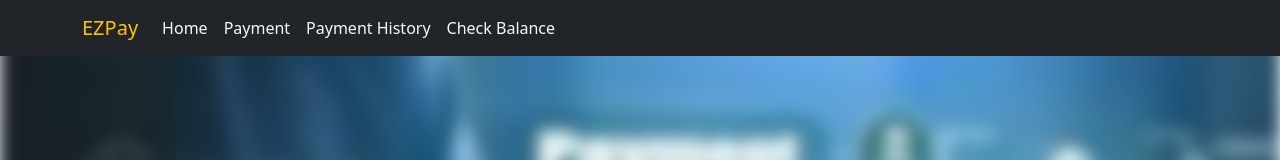
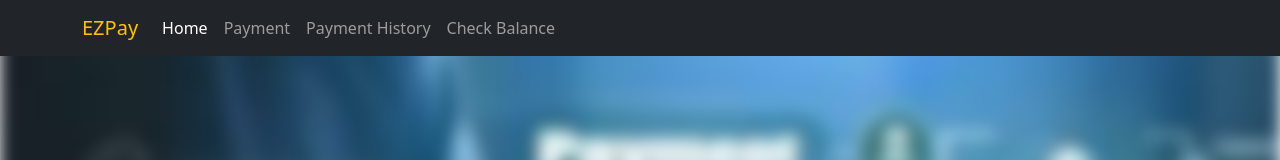
Before and after one commit to AishveenKaur/Ezpay_front, a React (Create React App) app: page / in a window 1280 px wide. Shown: the top 160 px of the page. Built offline with nearby package versions, Linux system fonts and the light colour scheme.

Commit message:
Updated Navbar.js

```diff
--- a/src/Pages/Navbar.js
+++ b/src/Pages/Navbar.js
@@ -15,32 +15,36 @@ const NavbarComponent = () => {
             <Nav.Link
               as={NavLink}
               to="/"
-              className="nav-link text-light"
-              activeClassName="text-warning"
+              className={({ isActive }) =>
+                isActive ? "nav-link text-warning" : "nav-link text-light"
+              }
             >
               Home
             </Nav.Link>
             <Nav.Link
               as={NavLink}
               to="/payment"
-              className="nav-link text-light"
-              activeClassName="text-warning"
+              className={({ isActive }) =>
+                isActive ? "nav-link text-warning" : "nav-link text-light"
+              }
             >
               Payment
             </Nav.Link>
             <Nav.Link
               as={NavLink}
               to="/payment-history"
-              className="nav-link text-light"
-              activeClassName="text-warning"
+              className={({ isActive }) =>
+                isActive ? "nav-link text-warning" : "nav-link text-light"
+              }
             >
               Payment History
             </Nav.Link>
             <Nav.Link
               as={NavLink}
               to="/check-balance"
-              className="nav-link text-light"
-              activeClassName="text-warning"
+              className={({ isActive }) =>
+                isActive ? "nav-link text-warning" : "nav-link text-light"
+              }
             >
               Check Balance
             </Nav.Link>
```
